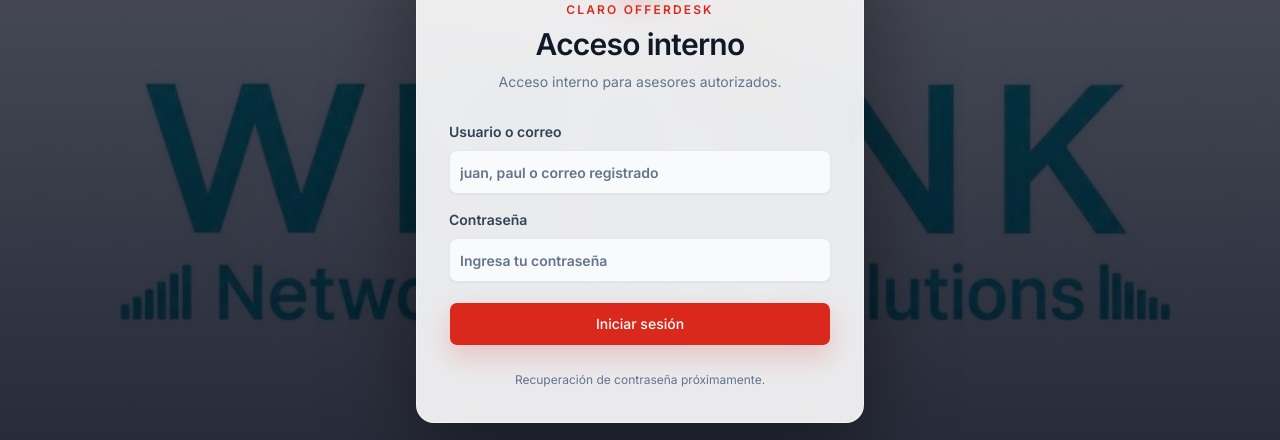
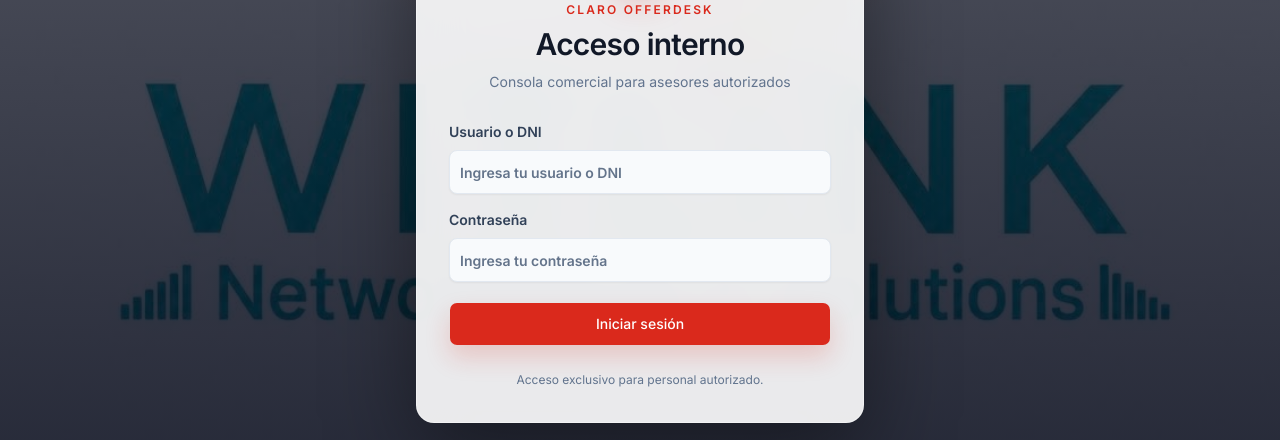
Before and after one commit to Paul-FloresPerez/claro-offerdesk, a Next.js app: page /login in a window 1280 px wide. Shown: the part 238-678 px from the top of the page. Built offline with nearby package versions, Linux system fonts and the light colour scheme; no server answers.

Commit message:
Ajustar login por usuario o DNI

```diff
--- a/src/app/login/page.tsx
+++ b/src/app/login/page.tsx
@@ -50,14 +50,14 @@
               Acceso interno
             </h1>
             <p className="mt-2 text-sm leading-6 text-slate-500">
-              Acceso interno para asesores autorizados.
+              Consola comercial para asesores autorizados
             </p>
         </div>
 
           <LoginForm />
 
           <p className="mt-6 text-center text-xs leading-5 text-slate-500">
-            Recuperación de contraseña próximamente.
+            Acceso exclusivo para personal autorizado.
           </p>
         </div>
       </section>
--- a/src/auth.ts
+++ b/src/auth.ts
@@ -33,7 +33,7 @@
       name: "Credenciales",
       credentials: {
         identifier: {
-          label: "Usuario o correo",
+          label: "Usuario o DNI",
           type: "text",
         },
         password: {
@@ -52,9 +52,6 @@
         const user = await prisma.user.findFirst({
           where: {
             OR: [
-              {
-                email: identifier,
-              },
               {
                 username: identifier,
               },
--- a/src/components/auth/LoginForm.tsx
+++ b/src/components/auth/LoginForm.tsx
@@ -23,7 +23,7 @@
     const password = String(formData.get("password") ?? "");
 
     if (!identifier) {
-      setError("Ingresa tu usuario o correo.");
+      setError("Ingresa tu usuario o DNI.");
       return;
     }
 
@@ -62,12 +62,12 @@
   return (
     <form className="grid gap-4" noValidate onSubmit={handleSubmit}>
       <label className="grid gap-2 text-sm font-semibold text-slate-700">
-        Usuario o correo
+        Usuario o DNI
         <Input
           name="identifier"
           type="text"
           autoComplete="username"
-          placeholder="juan, paul o correo registrado"
+          placeholder="Ingresa tu usuario o DNI"
           aria-invalid={Boolean(error)}
           disabled={isSubmitting}
           className="h-11 border-slate-200 bg-slate-50 text-[#111827]"
```
